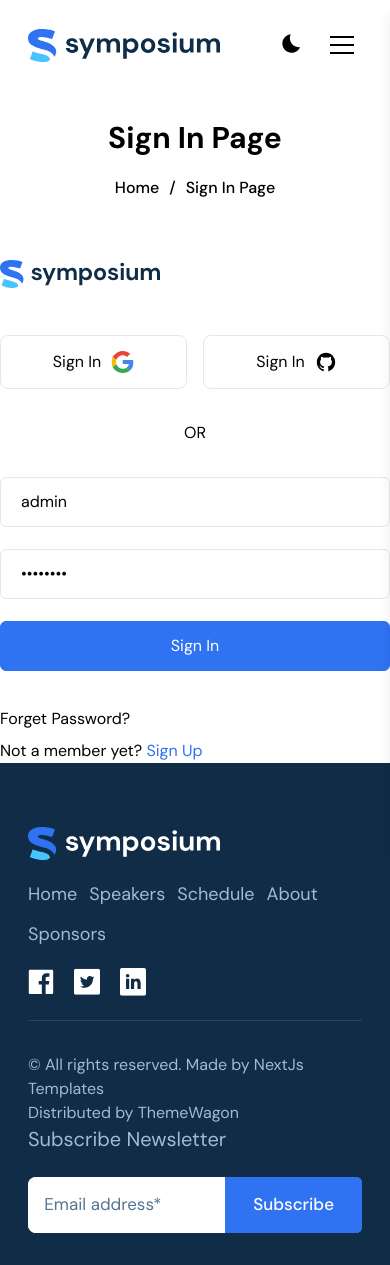
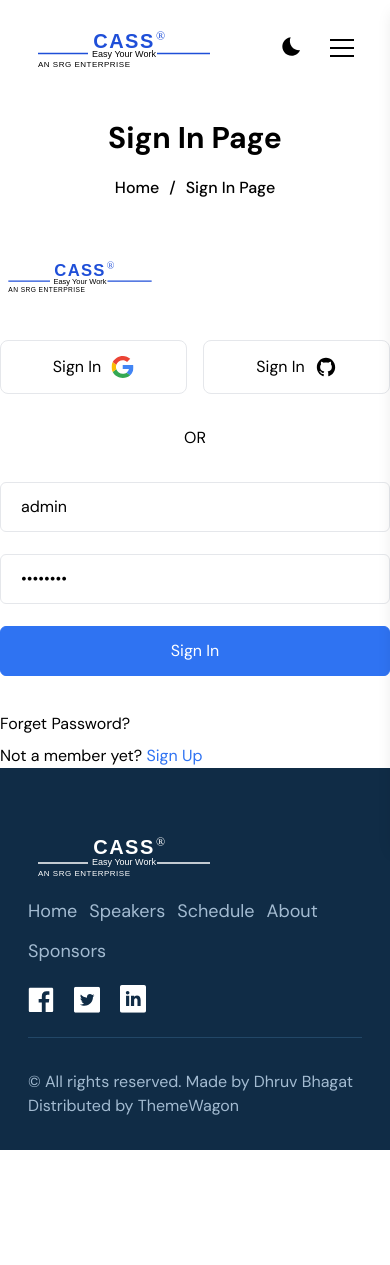
Before and after one commit to dhruv-bhagat-77/cassaiot, a Next.js app: page /signin in a window 390 px wide. After the commit the page ends 1150 px from the top, so only its background shows below. Built offline with nearby package versions, Linux system fonts and the light colour scheme.

Commit message:
Add logos and fix headers

```diff
--- a/next.config.mjs
+++ b/next.config.mjs
@@ -3,7 +3,7 @@
 const basePath = "";
 const nextConfig = {
 	// Remove static export for middleware to work
-	// output: "export",
+	output: "standalone",
 
 	// ensure exported pages end up as folders (helps GitHub Pages routing)
 	trailingSlash: true,
--- a/src/app/coming-soon/page.tsx
+++ b/src/app/coming-soon/page.tsx
@@ -24,7 +24,7 @@ export default function ComingSoon() {
               Back to Home
             </Link>
             <a
-              href="mailto:contact@example.com"
+              href="mailto:parth@cassaiot.com"
               className="px-6 py-3 border border-gray-300 dark:border-gray-600 text-gray-700 dark:text-gray-300 rounded-md hover:bg-gray-50 dark:hover:bg-gray-800 transition-colors duration-200 text-center"
             >
               Contact Us
--- a/src/app/not-found.tsx
+++ b/src/app/not-found.tsx
@@ -3,7 +3,7 @@ import NotFound from "@/components/NotFound";
 import { Metadata } from "next";
 
 export const metadata: Metadata = {
-  title: "404 Page | Symposium ",
+  title: "404 Page | Cassaiot ",
 };
 
 const ErrorPage = () => {
--- a/src/app/page.tsx
+++ b/src/app/page.tsx
@@ -9,7 +9,7 @@ import Upcoming from '@/components/Home/Upcoming';
 import Testimonials from '@/components/Home/Testimonials';
 import TicketSection from '@/components/Home/TicketSection';
 export const metadata: Metadata = {
-  title: "Symposium",
+  title: "Cassaiot",
 };
 
 export default function Home() {
--- a/src/components/Layout/Footer/index.tsx
+++ b/src/components/Layout/Footer/index.tsx
@@ -10,7 +10,7 @@ const Footer: FC = () => {
                     <div>
                         <Link href="/">
                             <Image
-                                src="/images/footer/footer-logo-white.svg"
+                                src="/images/footer/footer-logo-cassaiot.svg"
                                 alt="logo"
                                 width={0}
                                 height={0}
@@ -127,7 +127,7 @@ const Footer: FC = () => {
                                 className="hover:text-white"
                                 target="_blank"
                             >
-                                NextJs Templates
+                                Dhruv Bhagat
                             </Link>
                         </p>
                         <p className="text-base font-normal text-PaleCerulean">
@@ -141,26 +141,6 @@ const Footer: FC = () => {
                             </Link>
                         </p>
                     </div>
-                    <div className="col-span-7 grid md:grid-cols-12 grid-cols-1 items-center gap-6">
-                        <p className="text-xl text-PaleCerulean font-normal col-span-4">
-                            Subscribe Newsletter
-                        </p>
-                        <div className="w-full col-span-8">
-                            <form className="newsletter-form bg-white dark:bg-transparent flex rounded-md justify-end overflow-hidden rounded-tl-lg rounded-bl-lg">
-                                <input
-                                    type="email"
-                                    placeholder="Email address*"
-                                    className="p-4 text-base border-0 rounded-md outline-0 w-[calc(100%_-_137px)] flex dark:bg-midnight_text dark:text-white dark:rounded-none dark:w-full dark:bg-darkmode"
-                                />
-                                <button
-                                    type="submit"
-                                    className="btn btn-1 hover-filled-slide-down bg-RegalBlue"
-                                >
-                                    <span className="!border-0 !text-white">Subscribe</span>
-                                </button>
-                            </form>
-                        </div>
-                    </div>
                 </div>
             </div>
         </footer>
--- a/src/components/Layout/Header/Logo/index.tsx
+++ b/src/components/Layout/Header/Logo/index.tsx
@@ -6,7 +6,7 @@ const Logo: React.FC = () => {
     return (
         <Link href="/">
             <Image
-                src="/images/logo/logo.svg"
+                src="/images/logo/cassaiot.svg"
                 alt="logo"
                 width={160}
                 height={50}
@@ -15,7 +15,7 @@ const Logo: React.FC = () => {
                 className='dark:hidden'
             />
             <Image
-                src="/images/footer/footer-logo-white.svg"
+                src="/images/logo/cassaiot.svg"
                 alt="logo"
                 width={160}
                 height={50}
--- a/src/components/Layout/Header/index.tsx
+++ b/src/components/Layout/Header/index.tsx
@@ -216,11 +216,11 @@ const Header: React.FC = () => {
             </svg>
           </button>
         </div>
-        {/* <nav className="flex flex-col items-start p-4">
+        <nav className="flex flex-col items-start p-4">
           {headerData.map((item, index) => (
             <MobileHeaderLink key={index} item={item} />
           ))}
-          <div className="mt-4 flex flex-col space-y-4 w-full">
+          {/* <div className="mt-4 flex flex-col space-y-4 w-full">
             <Link
               href="#"
               className="bg-transparent border border-solid border-primary text-primary px-4 py-2 rounded-lg hover:bg-blue-600 hover:text-white"
@@ -241,8 +241,8 @@ const Header: React.FC = () => {
             >
               Sign Up
             </Link>
-          </div>
-        </nav> */}
+          </div> */}
+        </nav>
       </div>
             {/* Successsful Login Alert */}
             <div className={`fixed top-6 end-1/2 translate-x-1/2 z-50 ${authDialog?.isSuccessDialogOpen == true ? "block" : "hidden"}`}>
```
Also changed, not shown: public/images/footer/footer-logo-cassaiot.svg (added), public/images/logo/cassaiot.svg (added).
